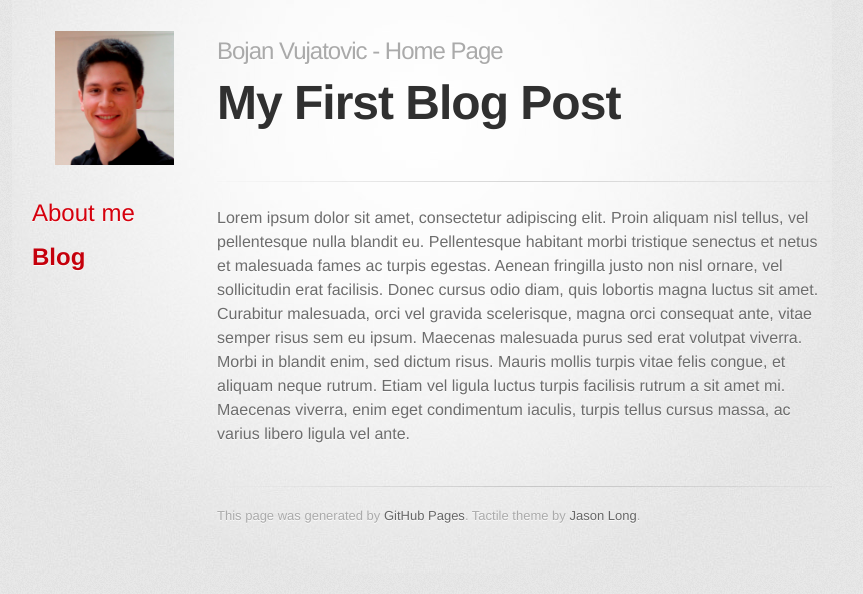
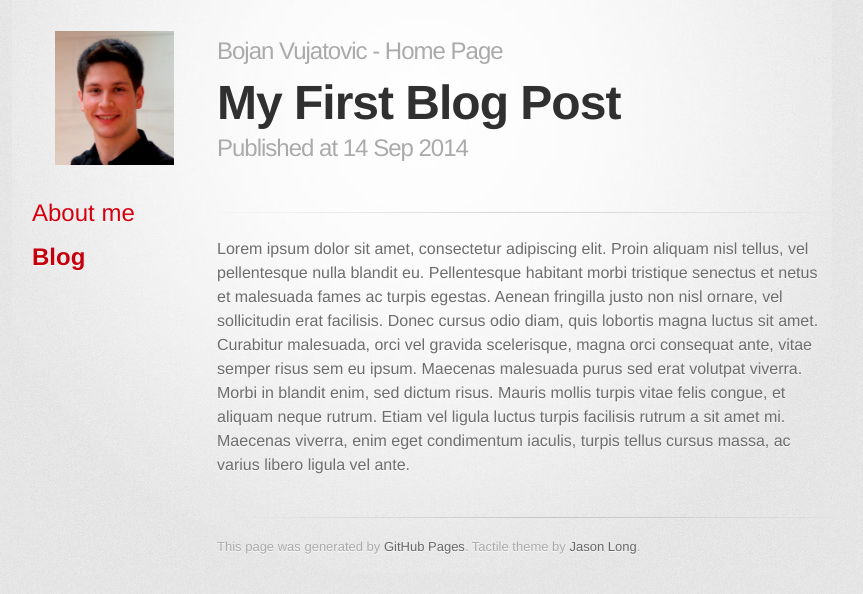
Before and after one commit to bojanvujatovic/bojanvujatovic.github.io, a Jekyll site: the page built from _posts/2014-09-14-my-first-blog-post.md, in a window 1280 px wide. Shown: the top 594 px of the page, without its empty margins (218-1081 px from the left). Built offline with Jekyll 4.4.1, drawn with Linux system fonts in a browser that asks for light colours; some web fonts are replaced.

Commit message:
Created separate blog post layout

```diff
--- a/_config.yml
+++ b/_config.yml
@@ -1,4 +1,4 @@
-highlighter: pygments
+highlighter: rouge
 encoding: utf-8
 paginate: 2
 paginate_path: "page:num"
--- /dev/null
+++ b/_layouts/blog_layout.html
@@ -0,0 +1,57 @@
+<!DOCTYPE html>
+<html>
+  <head>
+    <meta charset='utf-8'>
+    <meta http-equiv="X-UA-Compatible" content="chrome=1">
+    <link href='https://fonts.googleapis.com/css?family=Chivo:900' rel='stylesheet' type='text/css'>
+    <link rel="stylesheet" type="text/css" href="/stylesheets/stylesheet.css" media="screen">
+    <link rel="stylesheet" type="text/css" href="/stylesheets/pygment_trac.css" media="screen">
+    <link rel="stylesheet" type="text/css" href="/stylesheets/print.css" media="print">
+    <link rel="shortcut icon" href="/images/favicon.ico"/>
+    <!--[if lt IE 9]>
+    <script src="//html5shiv.googlecode.com/svn/trunk/html5.js"></script>
+    <![endif]-->
+    <title>Bojan Vujatovic - Home Page</title>
+  </head>
+
+  <body>
+    <div id="container">
+      <div class="left">
+
+        <a href="/"><img id="main_image" src="/images/header_image.jpg" title="Bojan Vujatovic"></a>
+
+        <ul id="main_menu">
+            <li><a href="/">
+                <h2 {% if page.marked_menu_item == "About me" %}class="active"{% endif %}>About me</h2>
+            </a></li>
+            <li><a href="/blog.html">
+                <h2 {% if page.marked_menu_item == "Blog" %}class="active"{% endif %}>Blog</h2>
+            </a></li>
+        </ul>
+
+      </div>
+
+      <div class="inner">
+
+        <header>
+        <h2><a href="/">Bojan Vujatovic - Home Page</a></h2>
+          <h1>{{ page.title }}</h1>
+
+          <h2>Published at {{ page.date | date_to_string }}</h2>
+        </header>
+
+        <hr>
+
+        <section id="main_content">
+        {{ content }}
+        </section>
+
+        <footer>
+          This page was generated by <a href="http://pages.github.com">GitHub Pages</a>. Tactile theme by <a href="https://twitter.com/jasonlong">Jason Long</a>.
+        </footer>
+
+
+      </div>
+    </div>
+  </body>
+</html>
```
Also changed, not shown: _posts/2014-09-14-my-first-blog-post.md (+1 -1 lines), _posts/2014-09-14-my-second-blog-post.md (+1 -1 lines), _posts/2014-09-15-my-future-blog-post.md (+1 -1 lines), blog.html (+0 -8 lines).
